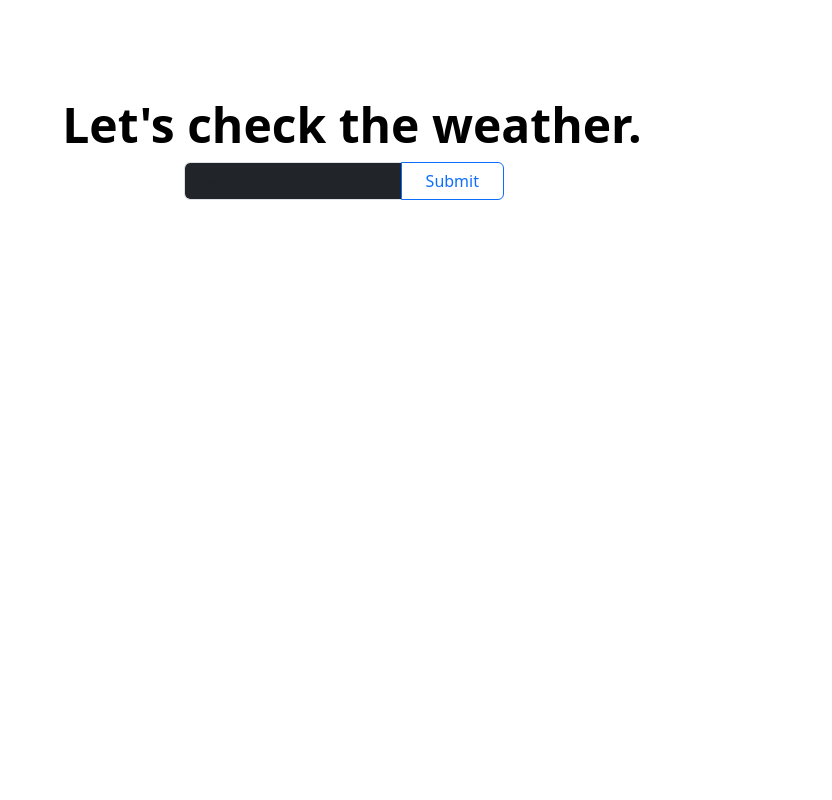
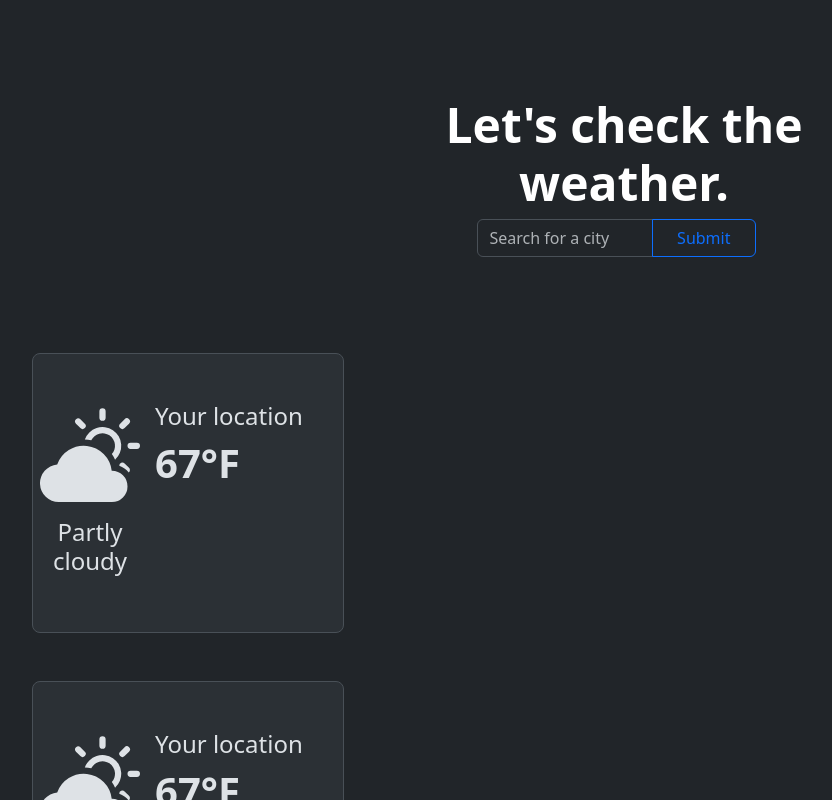
Before and after one commit to JasonMcKinlay/Overcast, a React app: page / in a window 1280 px wide. Shown: the top 800 px of the page, without its empty margins (16-848 px from the left). Built offline with nearby package versions, Linux system fonts and the light colour scheme.

Commit message:
Created Card.jsx
added dark mode to React app, fixed minor details in Header.jsx

```diff
--- a/public/index.html
+++ b/public/index.html
@@ -1,5 +1,5 @@
 <!DOCTYPE html>
-<html lang="en">
+<html lang="en" data-bs-theme="dark">
 <head>
     <meta charset="UTF-8">
     <meta name="viewport" content="width=device-width, initial-scale=1.0">
--- a/src/components/App.jsx
+++ b/src/components/App.jsx
@@ -1,10 +1,16 @@
 import React from "react";
 import Header from "./Header.jsx";
+import Card from "./Card.jsx";
 
 function App() {
     return (
         <div>
             <Header />
+            <ul className="cities row justify-content-center">
+                <Card />
+                <Card />
+                <Card />
+            </ul>
         </div>
     );
 }
--- /dev/null
+++ b/src/components/Card.jsx
@@ -0,0 +1,26 @@
+import React from "react";
+
+function Card() {
+    return (
+        <div className="">
+            <li className="col d-inline-flex px-2 py-5 mb-5 mx-3 text-auto col-lg-3 border rounded-3 bg-body-tertiary justify-content-center">
+                <div className="col-md-4 d-flex flex-column align-items-center justify-content-center">
+                    <div>
+                        <svg xmlns="http://www.w3.org/2000/svg" width="100" height="100" fill="currentColor" class="bi bi-cloud-sun-fill" viewBox="0 0 16 16">
+                            <path d="M11.473 11a4.5 4.5 0 0 0-8.72-.99A3 3 0 0 0 3 16h8.5a2.5 2.5 0 0 0 0-5z"/>
+                            <path d="M10.5 1.5a.5.5 0 0 0-1 0v1a.5.5 0 0 0 1 0zm3.743 1.964a.5.5 0 1 0-.707-.707l-.708.707a.5.5 0 0 0 .708.708zm-7.779-.707a.5.5 0 0 0-.707.707l.707.708a.5.5 0 1 0 .708-.708zm1.734 3.374a2 2 0 1 1 3.296 2.198q.3.423.516.898a3 3 0 1 0-4.84-3.225q.529.017 1.028.129m4.484 4.074c.6.215 1.125.59 1.522 1.072a.5.5 0 0 0 .039-.742l-.707-.707a.5.5 0 0 0-.854.377M14.5 6.5a.5.5 0 0 0 0 1h1a.5.5 0 0 0 0-1z"/>
+                        </svg>
+                    </div>
+                    <h4 className="pt-3 text-center">Partly cloudy</h4>
+                </div>
+
+                <div className="col-md-8 ps-3">
+                    <h4 className="align-items-center d-flex">Your location</h4>
+                    <h1 className="align-items-center d-flex fw-bold fs-1">67°F</h1>
+                </div>
+            </li>
+        </div>
+    );
+}
+
+export default Card;
--- a/src/components/Header.jsx
+++ b/src/components/Header.jsx
@@ -2,7 +2,7 @@ import React from "react";
 
 function Header() {
     return (
-        <div>
+        <div className="top-banner container d-flex justify-content-center">
             <div className="py-5 mx-5 my-5 text-auto col-lg-6 align-items-center justify-content-center">
                 <h1 className="heading display-5 fw-bold text-body-emphasis text-center">Let's check the weather.</h1>
                     <form className="d-flex align-items-center justify-content-center" method="POST">
```
Also changed, not shown: views/index.ejs, 1 other file (tests, documents, lock files or other folders).
